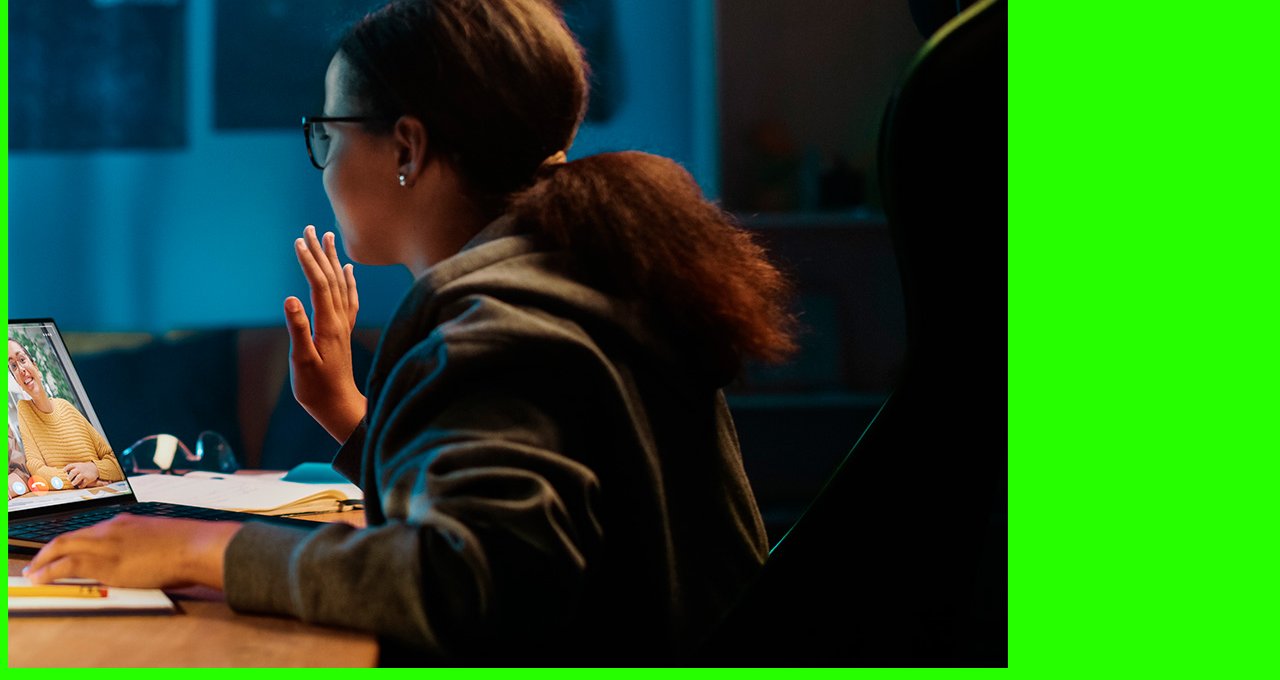
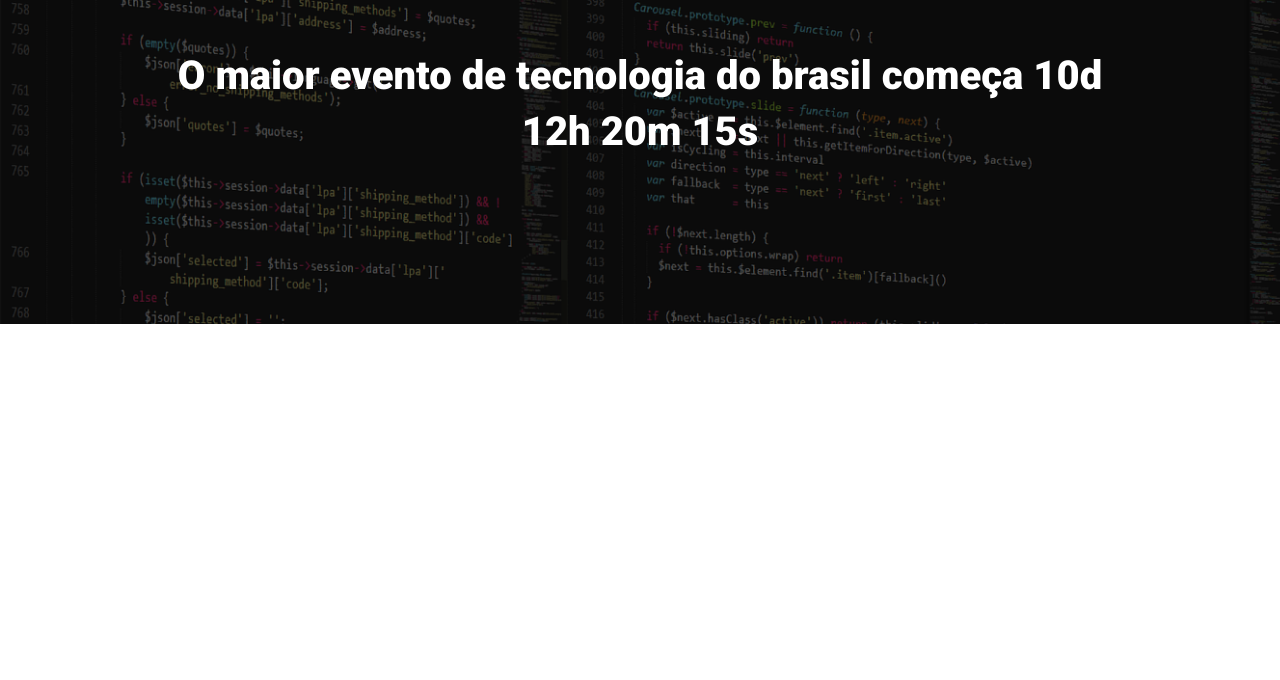
Before and after one commit to amiasso/Ebac_tech_talks, a website built with Parcel: page src/index.html in a window 1280 px wide. Shown: the part 160-840 px from the top of the page. After the commit the page ends 800 px from the top, so only its background shows below. Built offline with nearby package versions, Linux system fonts and the light colour scheme.

Commit message:
criando o hero

```diff
--- a/src/index.html
+++ b/src/index.html
@@ -3,12 +3,23 @@
 <head>
     <meta charset="UTF-8">
     <meta name="viewport" content="width=device-width, initial-scale=1.0">
-    <title>Document</title>
+    <title>EBAC TECH TALKS</title>
+
+    <link rel="preconnect" href="https://fonts.googleapis.com">
+    <link rel="preconnect" href="https://fonts.gstatic.com" crossorig>
+    <link href="https://fonts.googleapis.com/css2?family=Lobster&family=Roboto:wght@400;700;900&display=swap" rel="stylesheet">
     <link rel="stylesheet" href="styles/main.scss">
+
 </head>
 <body>
-    <h1>ola</h1>
-    <img src="./images/backend.png" alt="">
+    <header class="hero">
+        <div class="container">
+            <img class="hero__logo" src="./images/ebac_logo.svg" alt="EBAC">
+            <p class="hero__text">
+                O maior evento de tecnologia do  brasil começa 10d 12h 20m 15s
+            </p>
+        </div>
+    </header>
     <script src="scripts/main.js"></script>
 </body>
 </html>
--- /dev/null
+++ b/src/styles/_hero.scss
@@ -0,0 +1,54 @@
+@use 'variaveis';
+
+.hero {
+    padding-top: 64px;
+    padding-bottom: 100px;
+    background-image: url(../images/fundo.png);
+    background-repeat: no-repeat;
+    background-size: cover;
+    position: relative;
+
+    .container {
+        position: relative;
+    }
+
+    &::before {
+        position: absolute;
+        top: 0;
+        left: 0;
+        width: 100%;
+        height: 100%;
+        background-color: variaveis.$corDefundoImg;
+        content: '';
+        opacity: .6;
+    }
+
+    &__text{
+        margin-top: 64px;
+        margin-bottom: 64px;
+        font-size: 40px;
+        line-height: 56px;
+        font-weight: 800;
+        text-align: center;
+
+    }
+
+    &__logo {
+        margin: 0 auto;
+        height: 80px;
+        display: block;
+    }
+
+    @media (max-width: 667px) {
+        padding: 40px 0;
+        &__logo {
+            height: 40px;
+        }
+
+        &__text {
+            font-size: 22px;
+            line-height: 24px;
+            margin: 24px 0;
+        }
+    }
+}
--- /dev/null
+++ b/src/styles/_variaveis.scss
@@ -0,0 +1,2 @@
+$corParagrafo:#fff;
+$corDefundoImg:#000;
--- a/src/styles/main.scss
+++ b/src/styles/main.scss
@@ -1,3 +1,26 @@
-body {
-    background-color: rgb(38, 255, 0);
+@use 'hero';
+@use 'variaveis';
+
+
+
+* {
+    margin: 0;
+    padding: 0;
+    box-sizing: border-box;
+    font-family: roboto, sans-serif;
+    color: variaveis.$corParagrafo;
 }
+
+.container {
+    max-width: 960px;
+    width: 100%;
+    margin: 0 auto;
+
+    @media (max-width: 640px) {
+        max-width: 80%;
+    }
+
+    @media (max-width: 1024px) {
+        max-width: 90%;
+    }
+}
```
